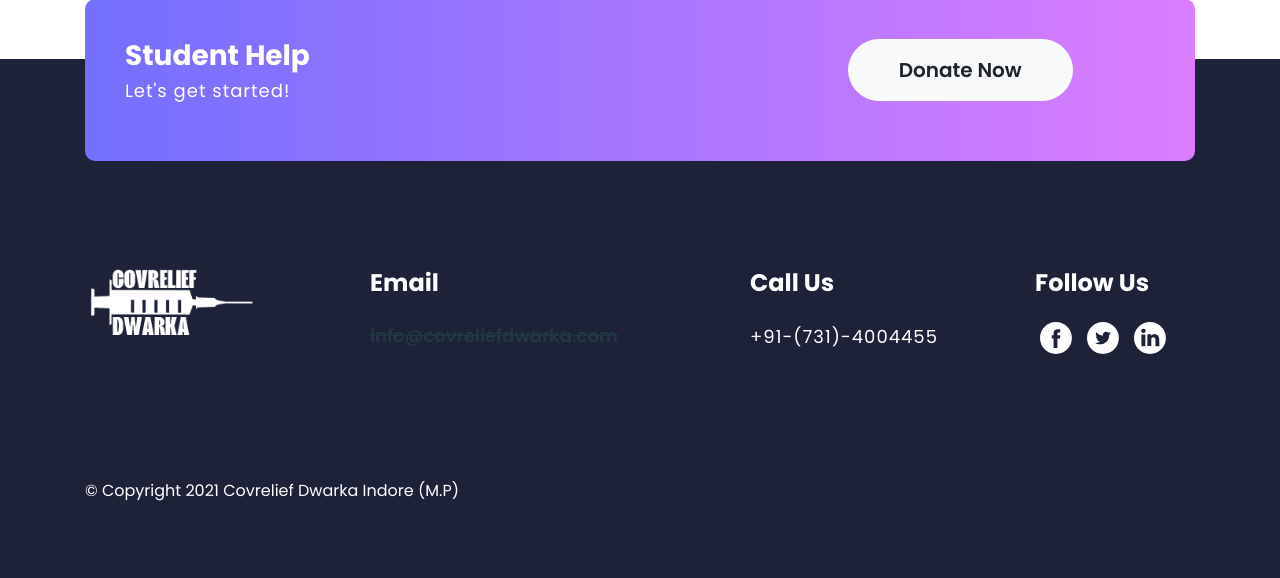
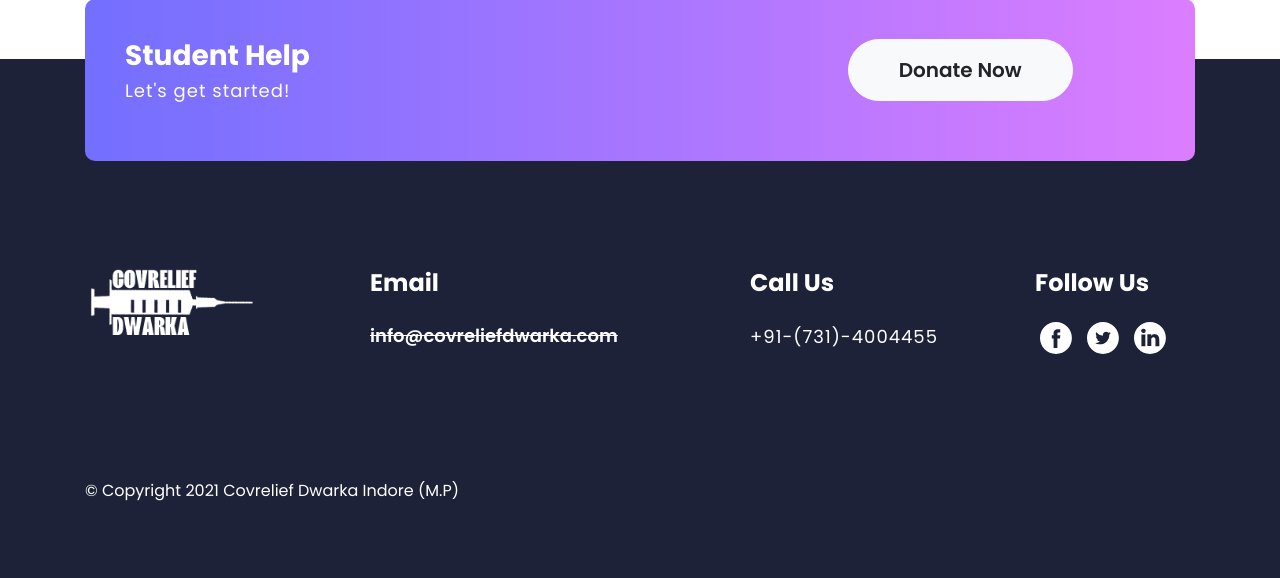
Before and after one commit to neeraj1008/Covreliefdwarka, a PHP site: page /index.php in a window 1280 px wide, with the pointer over the restyled element. Shown: the part 1526-2104 px from the top of the page. Run offline with PHP 8.4, Linux system fonts and the light colour scheme.

Commit message:
Add files via upload

```diff
--- a/style.css
+++ b/style.css
@@ -388,7 +388,7 @@ p {
 }
 
 .email:hover {
-	color: #213842;
+	color: #fff;
 	font-weight: 600;
 	text-decoration: line-through;
 }
```
